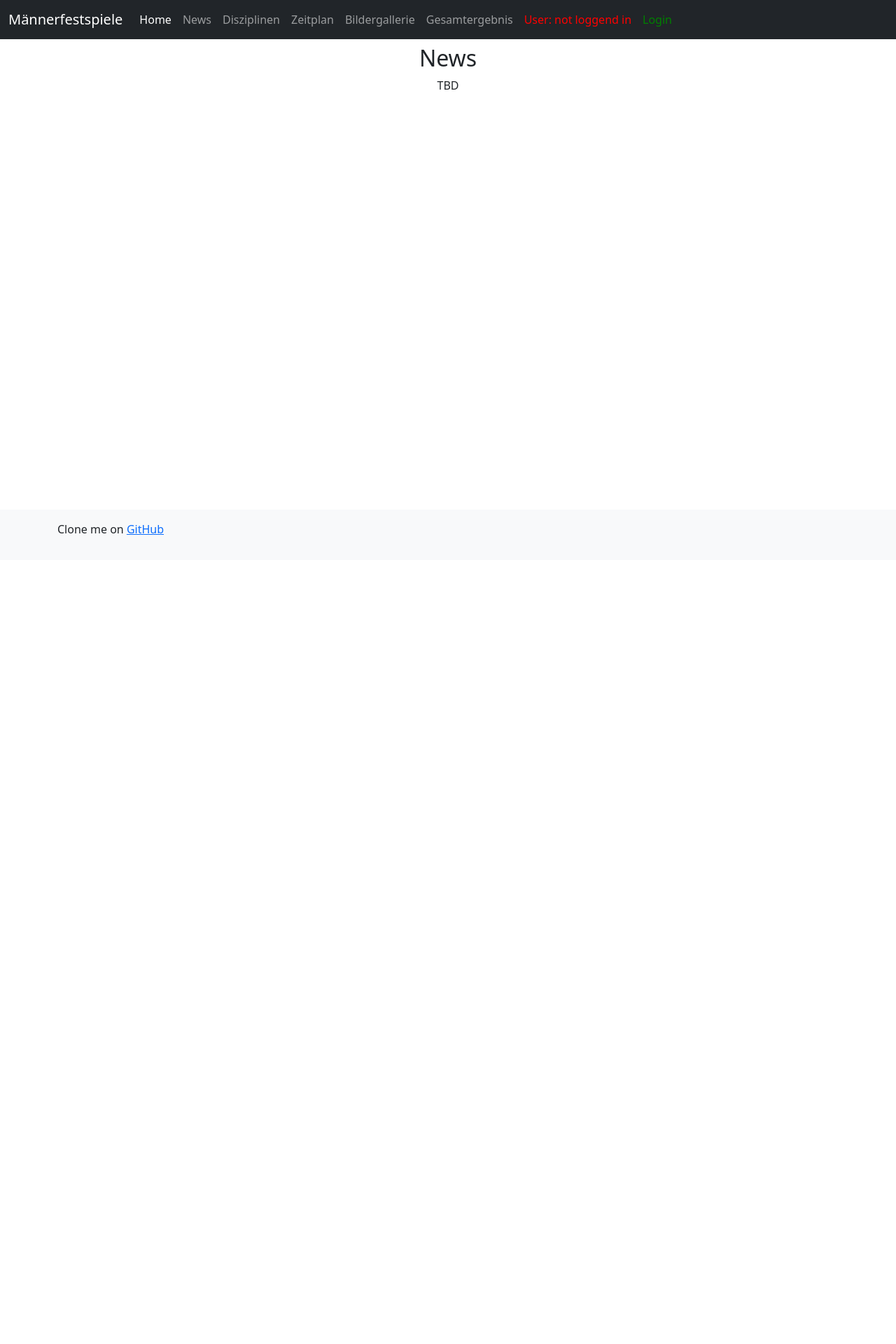
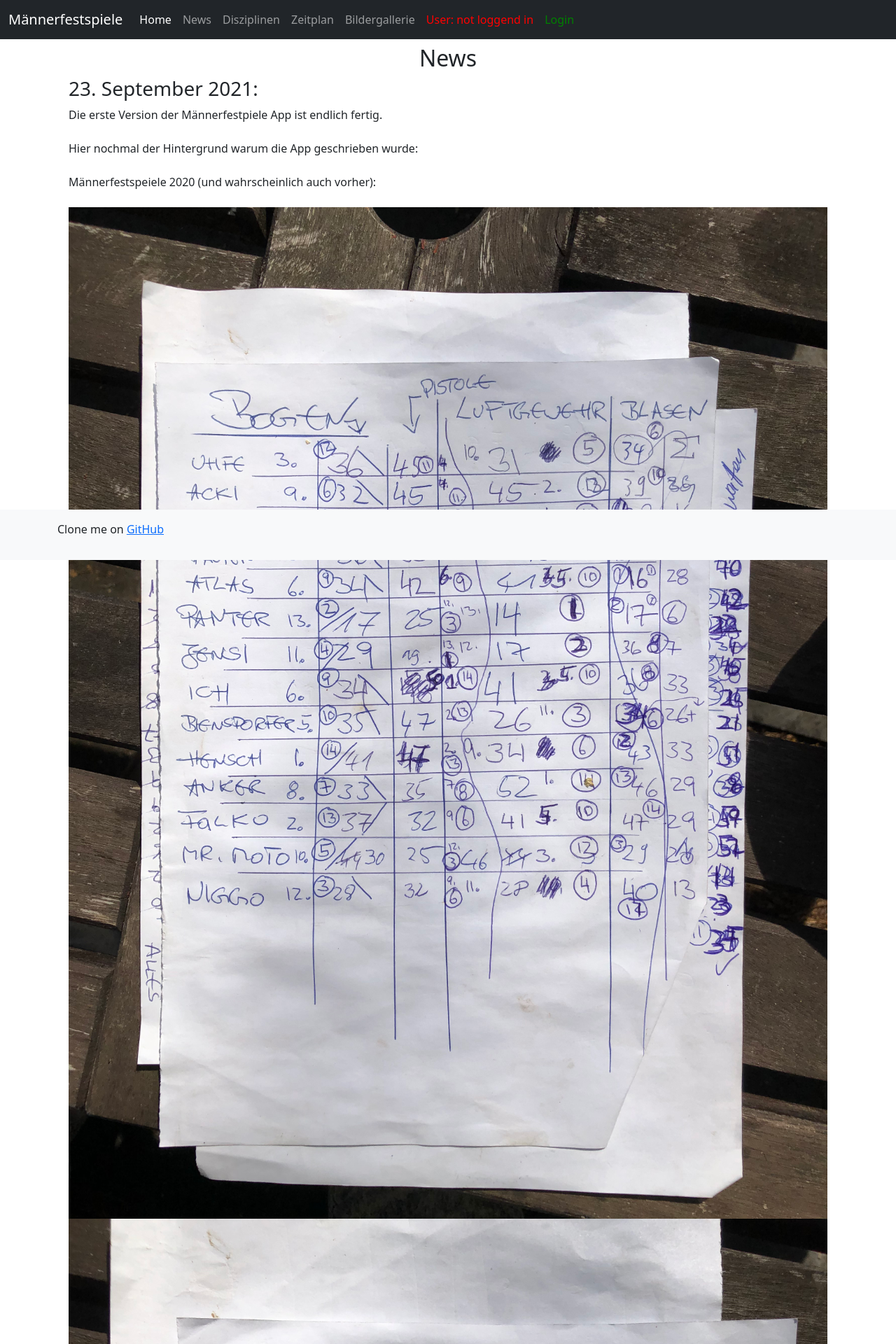
Before and after one commit to muenzerik/tournament-mgr, a Flask app: page /news in a window 1280 px wide. Shown: the top 1920 px of the page at 70% size. Before the commit the page ends 764 px from the top, so only its background shows below. Run offline with Flask 2, Linux system fonts and the light colour scheme; parts of the project's set-up code (start-up, migrations or seed data) failed here and were passed over; some libraries are stand-ins or nearby versions.

Commit message:
Add some info in teh news section
 -intro about rationale of this app
 -MFS 2021 date

```diff
--- a/app/templates/base.html
+++ b/app/templates/base.html
@@ -40,10 +40,12 @@
             <li class="nav-item">
               <a class="nav-link disabled" href="#" tabindex="-1" aria-disabled="true">Disabled</a>
             </li>
-            -->
+
             <li class="nav-item">
               <a class="nav-link" href="{{ url_for('results') }}">Gesamtergebnis</a>
             </li>
+           -->
+
             {% if current_user.is_authenticated and current_user.Role is not none %}
             {% if 'admin' in current_user.Role %}
 
--- a/app/templates/discipline_one_vs_one.html
+++ b/app/templates/discipline_one_vs_one.html
@@ -22,7 +22,7 @@
             <form action="" method="post" novalidate>
                 {{ form.hidden_tag() }}
                 {{ form.result.label }}<br>
-                {{ form.result }}<br>
+                {{ form.result }}<br><br><br>
                 {% for error in form.result.errors %}
                 <span style="color: red;">[{{ error }}]</span>
                 {% endfor %}
--- a/app/templates/news.html
+++ b/app/templates/news.html
@@ -6,6 +6,38 @@
 
 <h2>News</h2>
 
-<p>TBD</p>
+<h3 align="left">23. September 2021:</h3>
+<p align="left">
+    Die erste Version der Männerfestpiele App ist endlich fertig.<br>
+    <br>
+    Hier nochmal der Hintergrund warum die App geschrieben wurde:<br>
+    <br>
+    Männerfestspeiele 2020 (und wahrscheinlich auch vorher):<br>
+    <br>
+    <img src="static/images/mfs_history/IMG-7331.jpg" class="img-fluid" alt="Responsive image">
+    <br>
+    <img src="static/images/mfs_history/IMG-7332.jpg" class="img-fluid" alt="Responsive image">
+    <br>
+    <img src="static/images/mfs_history/IMG-7333.jpg" class="img-fluid" alt="Responsive image">
+    <br>
+    ...spatestens nach dem 5. Bier hatte kaum einer mehr eine Ahnung, wie was wo einegtragen werden muss - geschweige denn, wie man das am Ende zusammenzählt.<br>
+    <br>
+    Diese App hier ist der Versuch, die Wertungsproblemen aus dem Weg zu gehen und uns den wesentlichen Dingen widmen zu können:<br>
+    <br>
+    -Männer<br>
+    -Bier<br>
+    -Spiele<br>
+    -Spaß<br>
+    <br>
+    Notiz am Rande:<br>
+    Die App ist zweifelsfrei meisterhaft entwickelt worden.<br>
+    Sollte also einmal etwas nicht funktionieren, dann ist das mit ziemlicher Sicherheit ein Anwenderfehler.<br>
+    Also, bitte nicht kaputt machen und viel Spaß damit!<br>
+    <br>
+    <br>
+</p>
+
+<h3 align="left">25. September 2021:</h3>
+<p align="left"> Lasst die Speiele beginnen<br><br><br></p>
 
 {% endblock %}
```
Also changed, not shown: app/static/images/mfs_history/IMG-7331.jpg (added), app/static/images/mfs_history/IMG-7332.jpg (added), app/static/images/mfs_history/IMG-7333.jpg (added).
